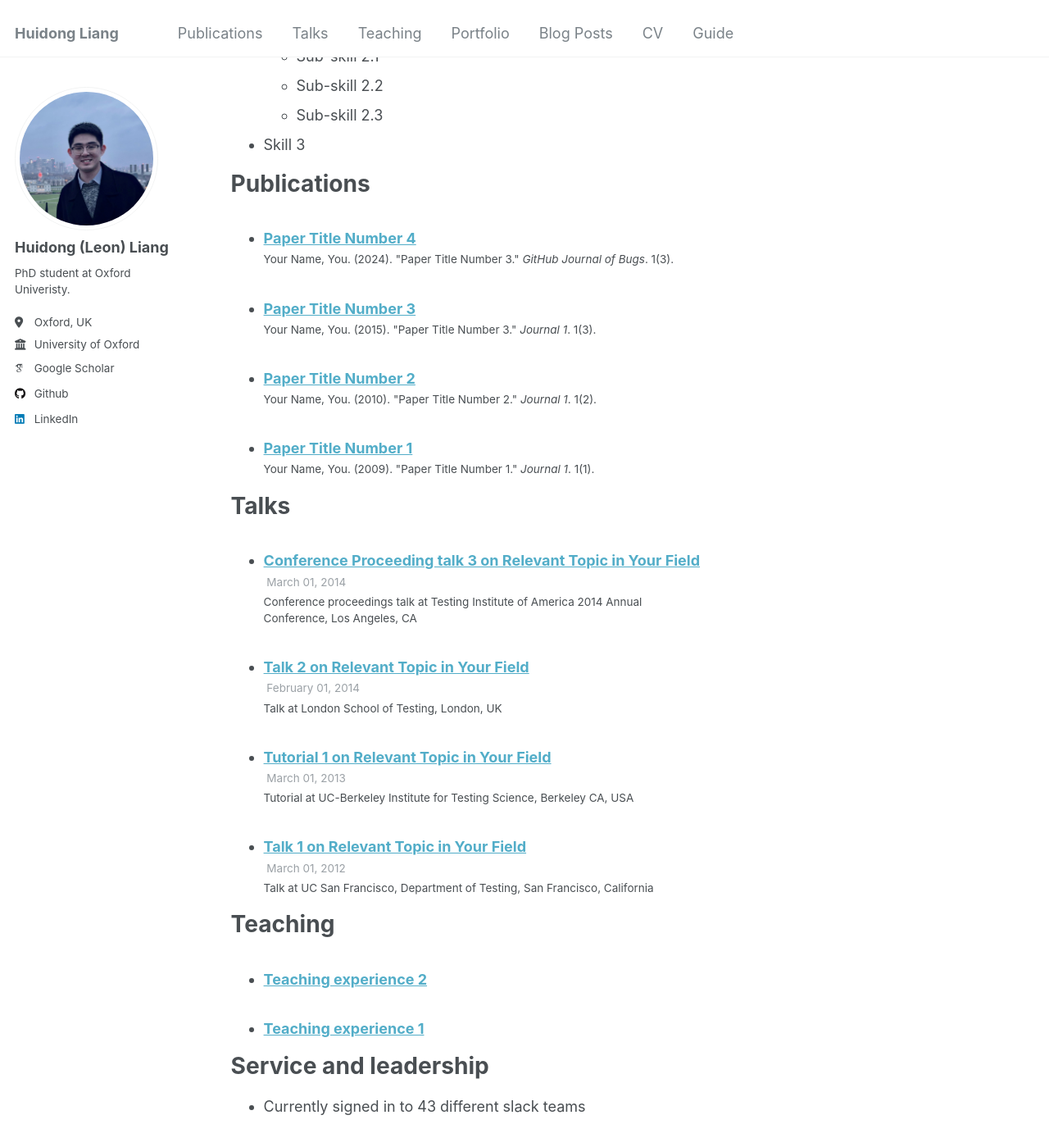
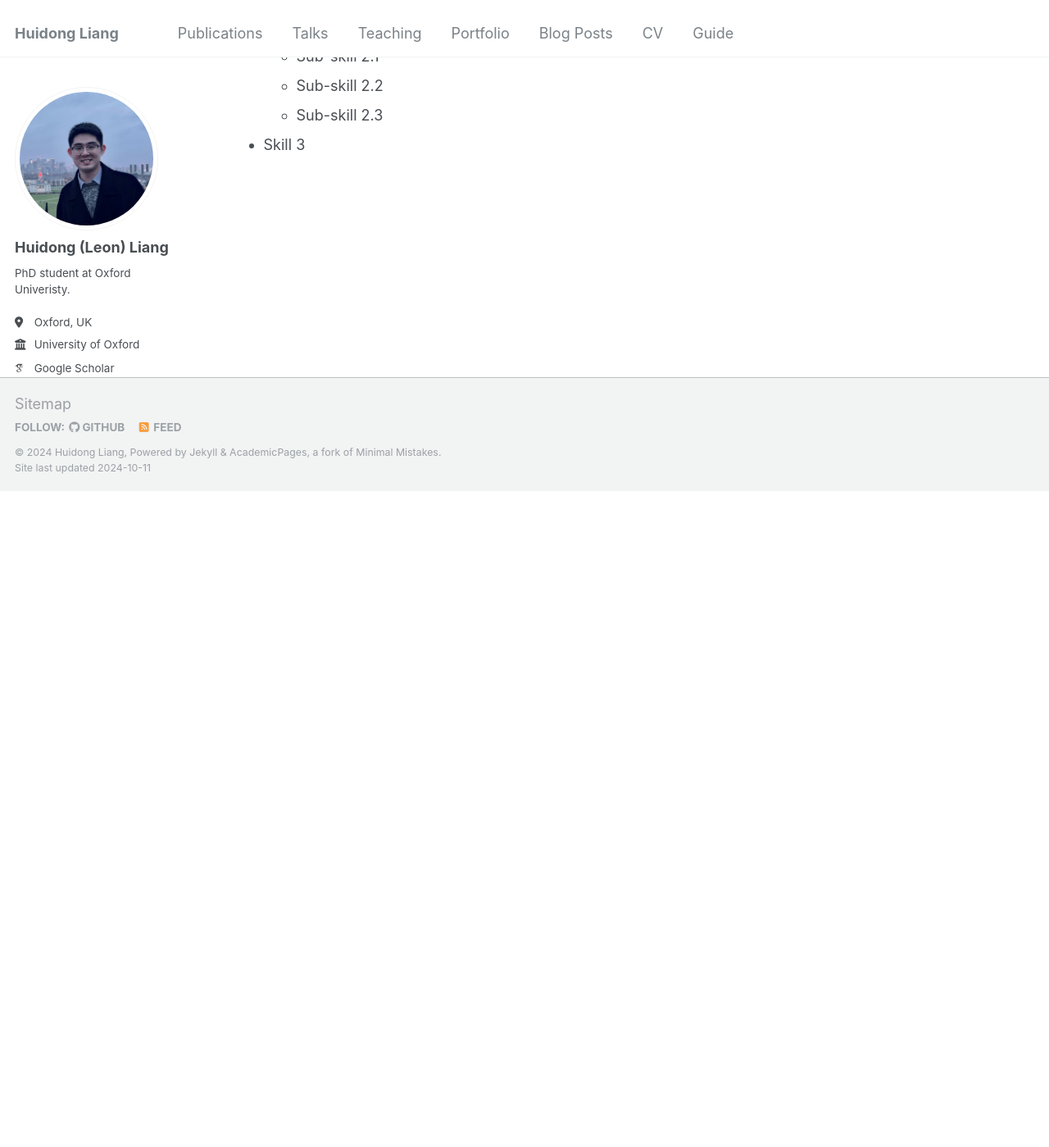
Before and after one commit to LeonResearch/leon.github.io, a Jekyll site: the page built from _pages/cv.md, in a window 1280 px wide and 1400 px high, scrolled down 879 px. Shown: the whole window at 82% size. Built offline with Jekyll 4.4.1, drawn with Linux system fonts in a browser that asks for light colours; some web fonts are replaced; after the commit the page ends 1477 px from its top, so only the background shows below that; some of the changed text lies outside the part shown.

Commit message:
Update cv.md

```diff
--- a/_pages/cv.md
+++ b/_pages/cv.md
@@ -11,13 +11,13 @@ redirect_from:
 
 Education
 ======
-* Ph.D in Version Control Theory, GitHub University, 2018 (expected)
-* M.S. in Jekyll, GitHub University, 2014
-* B.S. in GitHub, GitHub University, 2012
+* PhD Machine Learning, University of Oxford, 2023 - 2027
+* MSc Statistical Science, University of Oxford, 2022 - 2023
+* BoC \[Hons\] Business School, University of Sydney, 2018 - 2022
 
-Work experience
+Industry Experience
 ======
-* Spring 2024: Academic Pages Collaborator
+* ByteDance AI Lab
   * Github University
   * Duties includes: Updates and improvements to template
   * Supervisor: The Users
@@ -40,25 +40,3 @@ Skills
   * Sub-skill 2.2
   * Sub-skill 2.3
 * Skill 3
-
-Publications
-======
-  <ul>{% for post in site.publications reversed %}
-    {% include archive-single-cv.html %}
-  {% endfor %}</ul>
-
-Talks
-======
-  <ul>{% for post in site.talks reversed %}
-    {% include archive-single-talk-cv.html  %}
-  {% endfor %}</ul>
-
-Teaching
-======
-  <ul>{% for post in site.teaching reversed %}
-    {% include archive-single-cv.html %}
-  {% endfor %}</ul>
-
-Service and leadership
-======
-* Currently signed in to 43 different slack teams
```
Also changed, not shown: other parts of _pages/cv.md (+1 -1 lines).
